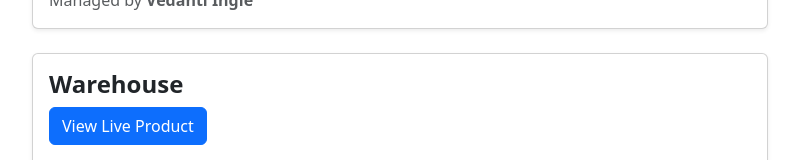
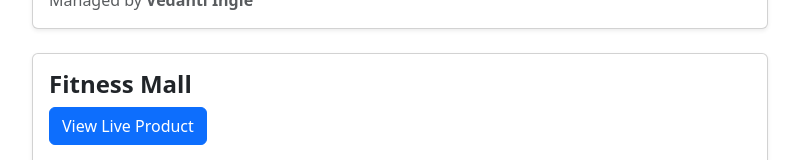
Before and after one commit to wtwinds/Wtwinds-website, a React (Create React App) app: page / in a window 1280 px wide. Shown: the part 1934-2094 px from the top of the page, without its empty margins (240-1039 px from the left). Built offline with nearby package versions, Linux system fonts and the light colour scheme.

Commit message:
first commit home  page

```diff
--- a/src/pages/Home.js
+++ b/src/pages/Home.js
@@ -35,7 +35,7 @@ export default function Home() {
                 </p>
               </div>
             </div>
-                        <div className="card shadow-sm mb-4">
+            <div className="card shadow-sm mb-4">
               <div className="card-body">
                 <h4 className="fw-bold">HR Apraisal</h4>
                 <a
@@ -187,10 +187,10 @@ export default function Home() {
             </div>
             <div className="card shadow-sm mb-4">
               <div className="card-body">
-                <h4 className="fw-bold">Warehouse</h4>
+                <h4 className="fw-bold">Fitness Mall</h4>
 
                 <a
-                  href="https://warehouse-xyau.onrender.com/"
+                  href="https://fitness-mall-4h2n.onrender.com"
                   target="_blank"
                   rel="noopener noreferrer"
                   className="btn btn-primary"
```
